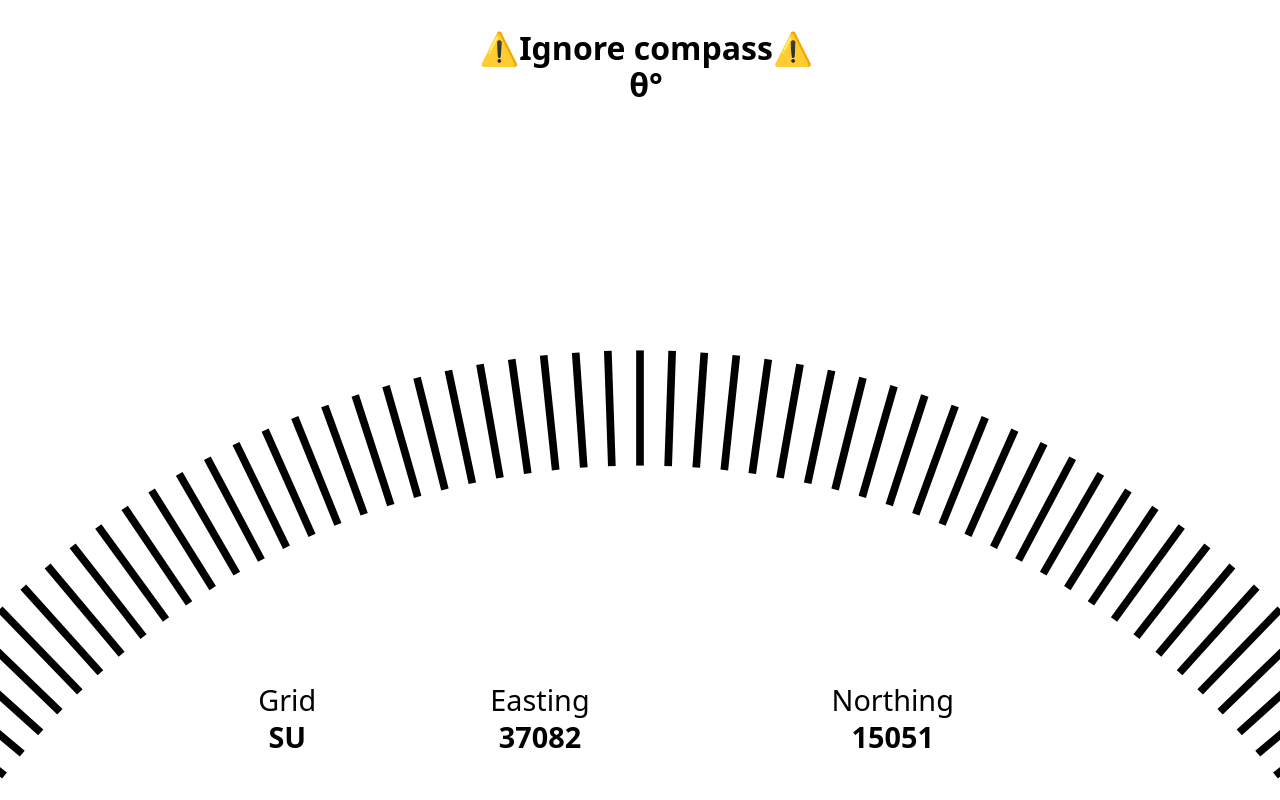
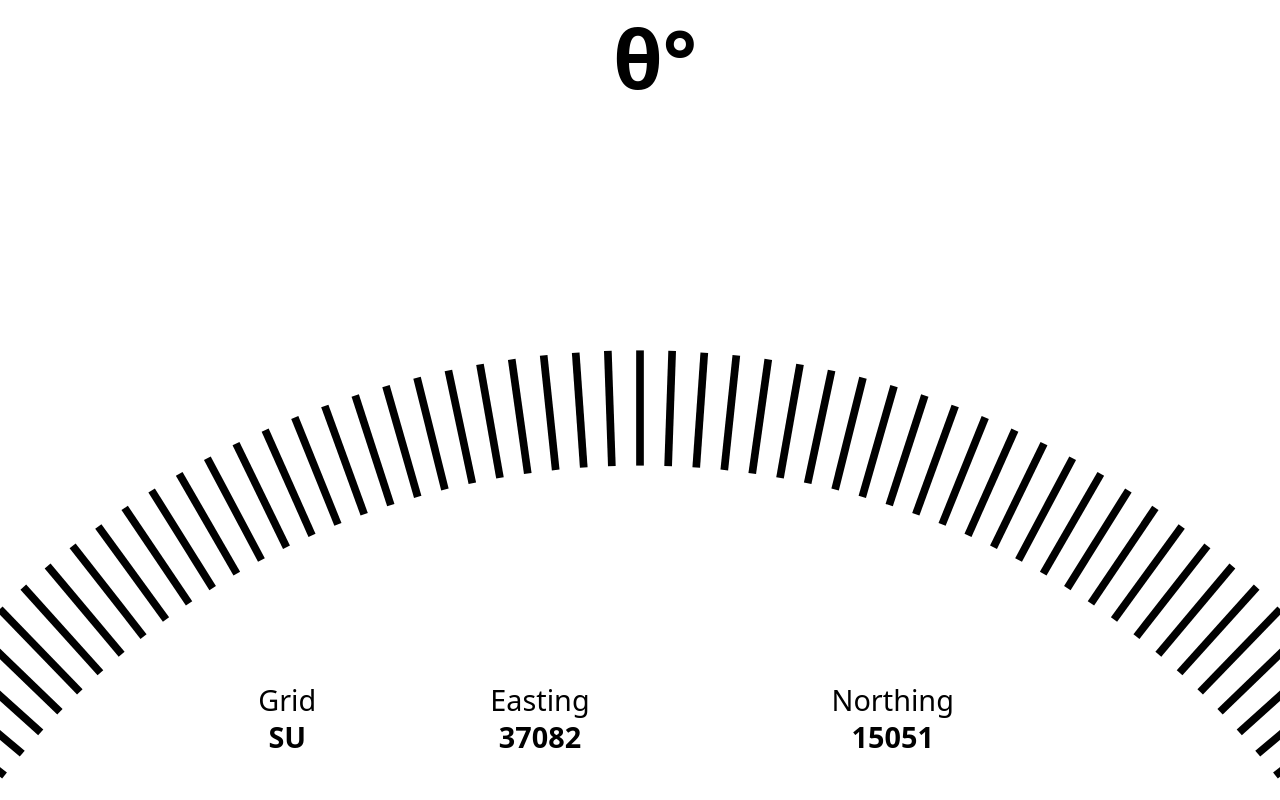
Before and after one commit to jt-nti/uk-locate, a plain HTML site: page index.html in a window 1280 px wide. Drawn offline with Linux system fonts and the light colour scheme.

Commit message:
Update compass
Increase frequency and remove warning

Signed-off-by: James Taylor <jt-git@nti.me.uk>

```diff
--- a/css/index.css
+++ b/css/index.css
@@ -25,8 +25,7 @@ header {
   width: 100%;
   text-align: center;
   font-weight: 600;
-  /* font-size: 10vh; */
-  font-size: 4vh;
+  font-size: 10vh;
   margin-left: 0.33ch;
 }
 
@@ -82,6 +81,7 @@ p#bearing-value:after {
 
 #compass {
   /* transform: rotate(-285deg); */
+  transition: transform 0.1s ease;
   position: fixed;
   top: 15vh;
   left: -40vw;
--- a/index.html
+++ b/index.html
@@ -17,7 +17,6 @@
     <button popovertarget="bork" popovertargetaction="hide">Start</button>
   </dialog> -->
   <header id="bearing">
-    <p>⚠️Ignore compass⚠️</p>
     <p id="bearing-value" aria-label="Bearing">θ</p>
     <!-- <section id="bearing">
       <h1 id="bearing-value" aria-label="Bearing">285</h1>
--- a/js/compass.js
+++ b/js/compass.js
@@ -31,7 +31,7 @@
   // let trandom = compassHeading([-0.17, -0.44, -0.88, 0.06]);
 
   if ('AbsoluteOrientationSensor' in window) {
-    const sensor = new AbsoluteOrientationSensor({ frequency: 1 });
+    const sensor = new AbsoluteOrientationSensor({ frequency: 6 });
 
     sensor.addEventListener("reading", (e) => handleOrientation(e));
 
```
